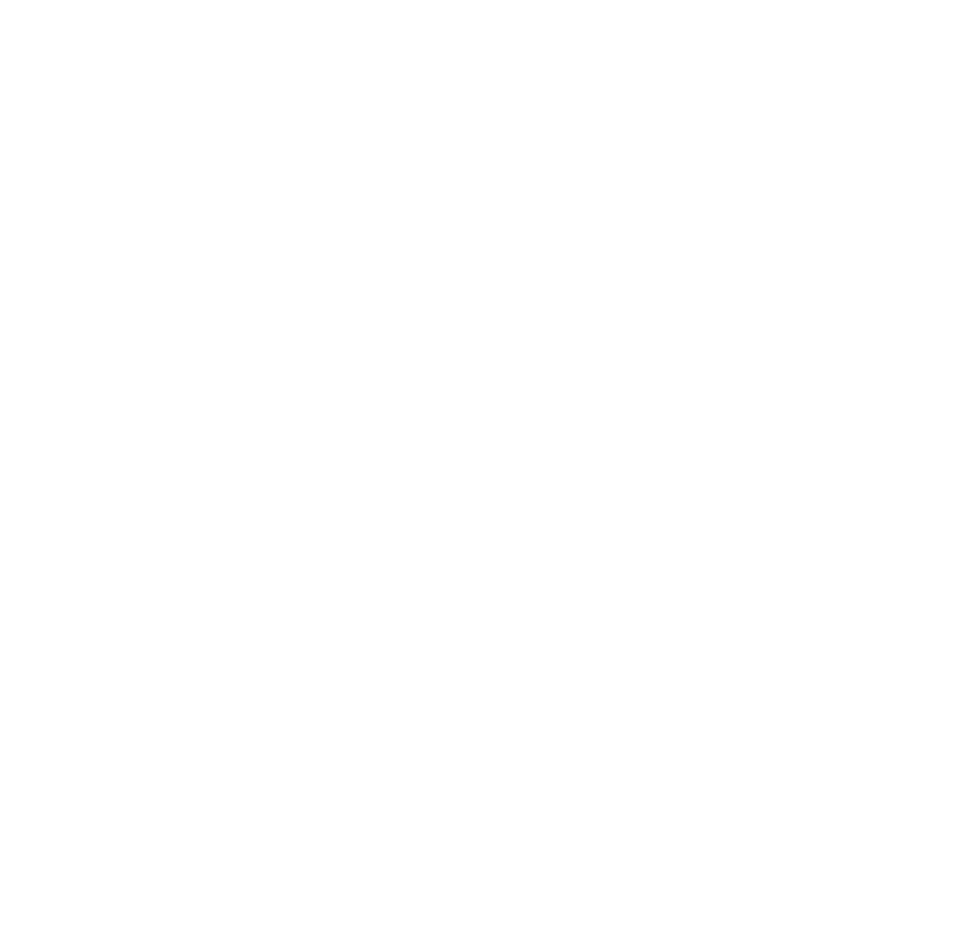
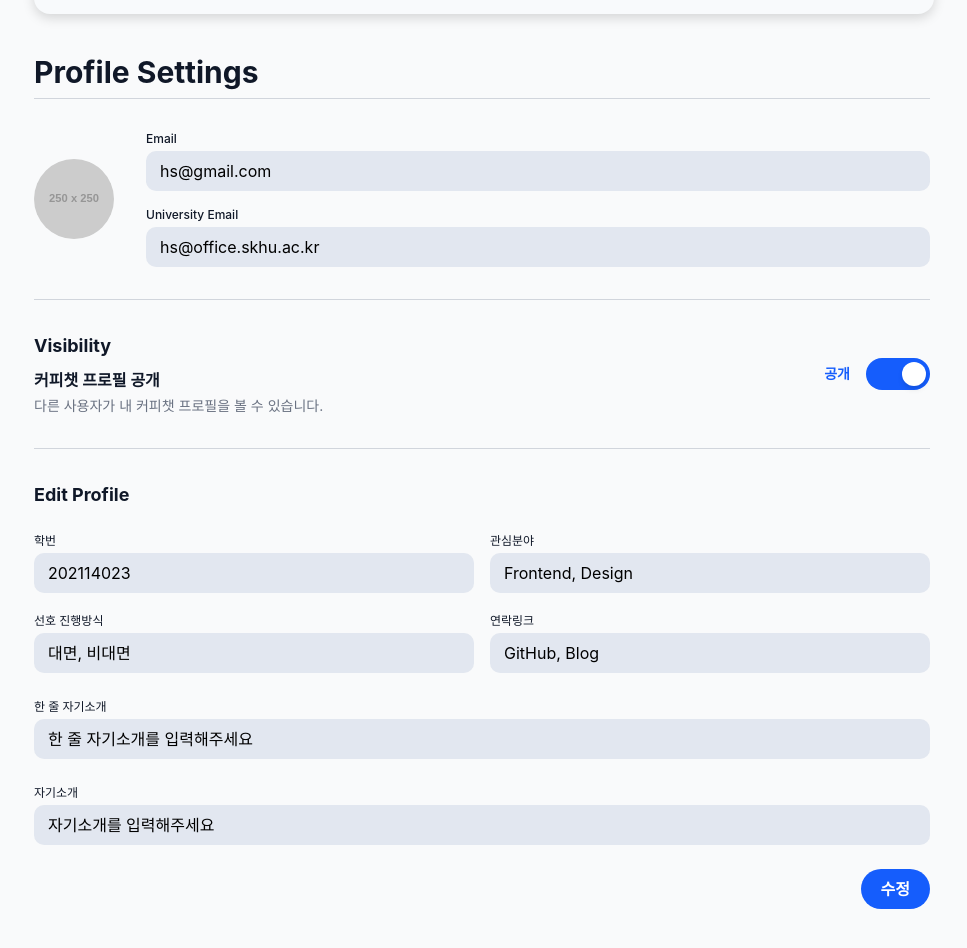
Before and after one commit to skhu-capstone/Capstone_Frontend, a React (Vite) app: page /my-page in a window 1280 px wide. Shown: the part 580-1528 px from the top of the page, without its empty margins (158-1125 px from the left). Before the commit the page ends 800 px from the top, so only its background shows below. Built offline with nearby package versions, Linux system fonts and the light colour scheme; no server answers.

Commit message:
Feat: 마이 페이지 UI 구현 (AI 사용) #15

```diff
--- a/src/pages/myPage/MyPage.jsx
+++ b/src/pages/myPage/MyPage.jsx
@@ -1,3 +1,233 @@
+import { useState } from "react";
+import MyPageCard from "../../components/card/MyPageCard";
+import InputLabel from "../../components/card/InputLabel";
+import EditInputLabel from "../../components/card/EditInputLabel";
+
 export default function MyPage() {
-  return <div>마이 페이지</div>;
+  const [isEditing, setIsEditing] = useState(false);
+  const [isVisible, setIsVisible] = useState(true);
+
+  const user = {
+    name: "윤현승",
+    email: "hs@gmail.com",
+    schoolEmail: "hs@office.skhu.ac.kr",
+    clubName: "멋쟁이사자처럼",
+    role: "PRESIDENT",
+    image: "https://placehold.co/250x250",
+  };
+
+  const [profile, setProfile] = useState({
+    studentId: "202114023",
+    interest: "Frontend, Design",
+    preferredMethod: "대면, 비대면",
+    link: "GitHub, Blog",
+    shortIntro: "한 줄 자기소개를 입력해주세요",
+    intro: "자기소개를 입력해주세요",
+  });
+
+  const [tempProfile, setTempProfile] = useState(profile);
+
+  const handleChange = (field, value) => {
+    setTempProfile((prev) => ({
+      ...prev,
+      [field]: value,
+    }));
+  };
+
+  const handleEdit = () => {
+    setTempProfile(profile);
+    setIsEditing(true);
+  };
+
+  const handleCancel = () => {
+    setTempProfile(profile);
+    setIsEditing(false);
+  };
+
+  const handleSave = () => {
+    setProfile(tempProfile);
+    setIsEditing(false);
+  };
+
+  const handleToggleVisibility = () => {
+    setIsVisible((prev) => !prev);
+  };
+
+  return (
+    <main className="min-h-screen bg-gray-50 px-8 py-20">
+      <section className="mx-auto max-w-4xl">
+        <h1 className="mb-10 text-5xl font-bold text-gray-900">My Page</h1>
+
+        <MyPageCard
+          name={user.name}
+          email={user.email}
+          schoolEmail={user.schoolEmail}
+          clubName={user.clubName}
+          role={user.role}
+          image={user.image}
+        />
+
+        <section className="mt-10">
+          <h2 className="border-b border-gray-300 pb-2 text-3xl font-bold text-gray-900">
+            Profile Settings
+          </h2>
+
+          <div className="mt-8 border-b border-gray-300 pb-8">
+            <div className="flex items-center gap-8">
+              <img
+                src={user.image}
+                alt="프로필"
+                className="h-20 w-20 rounded-full object-cover"
+              />
+
+              <div className="flex flex-1 flex-col gap-4">
+                <InputLabel label="Email" value={user.email} />
+                <InputLabel label="University Email" value={user.schoolEmail} />
+              </div>
+            </div>
+          </div>
+
+          <div className="flex items-center justify-between border-b border-gray-300 py-8">
+            <div>
+              <h3 className="text-lg font-bold text-gray-900">Visibility</h3>
+
+              <p className="mt-2 font-semibold text-gray-900">
+                커피챗 프로필 공개
+              </p>
+
+              <p className="mt-1 text-sm text-gray-500">
+                {isVisible
+                  ? "다른 사용자가 내 커피챗 프로필을 볼 수 있습니다."
+                  : "현재 내 커피챗 프로필이 비공개 상태입니다."}
+              </p>
+            </div>
+
+            <div className="flex items-center gap-4">
+              <span
+                className={`text-sm font-semibold ${
+                  isVisible ? "text-blue-600" : "text-gray-500"
+                }`}
+              >
+                {isVisible ? "공개" : "비공개"}
+              </span>
+
+              <button
+                type="button"
+                onClick={handleToggleVisibility}
+                className={`relative h-8 w-16 rounded-full transition-all duration-300 ${
+                  isVisible ? "bg-blue-600" : "bg-gray-300"
+                }`}
+              >
+                <span
+                  className={`absolute top-1 h-6 w-6 rounded-full bg-white shadow-md transition-all duration-300 ${
+                    isVisible ? "left-9" : "left-1"
+                  }`}
+                />
+              </button>
+            </div>
+          </div>
+
+          <div className="mt-8">
+            <h3 className="mb-6 text-lg font-bold text-gray-900">
+              Edit Profile
+            </h3>
+
+            <div className="grid grid-cols-2 gap-x-4 gap-y-5">
+              {isEditing ? (
+                <>
+                  <EditInputLabel
+                    label="학번"
+                    value={tempProfile.studentId}
+                    onChange={(e) => handleChange("studentId", e.target.value)}
+                  />
+
+                  <EditInputLabel
+                    label="관심분야"
+                    value={tempProfile.interest}
+                    onChange={(e) => handleChange("interest", e.target.value)}
+                  />
+
+                  <EditInputLabel
+                    label="선호 진행방식"
+                    value={tempProfile.preferredMethod}
+                    onChange={(e) =>
+                      handleChange("preferredMethod", e.target.value)
+                    }
+                  />
+
+                  <EditInputLabel
+                    label="연락링크"
+                    value={tempProfile.link}
+                    onChange={(e) => handleChange("link", e.target.value)}
+                  />
+                </>
+              ) : (
+                <>
+                  <InputLabel label="학번" value={profile.studentId} />
+                  <InputLabel label="관심분야" value={profile.interest} />
+                  <InputLabel
+                    label="선호 진행방식"
+                    value={profile.preferredMethod}
+                  />
+                  <InputLabel label="연락링크" value={profile.link} />
+                </>
+              )}
+            </div>
+
+            <div className="mt-5">
+              {isEditing ? (
+                <EditInputLabel
+                  label="한 줄 자기소개"
+                  value={tempProfile.shortIntro}
+                  onChange={(e) => handleChange("shortIntro", e.target.value)}
+                />
+              ) : (
+                <InputLabel label="한 줄 자기소개" value={profile.shortIntro} />
+              )}
+            </div>
+
+            <div className="mt-5">
+              {isEditing ? (
+                <EditInputLabel
+                  label="자기소개"
+                  value={tempProfile.intro}
+                  onChange={(e) => handleChange("intro", e.target.value)}
+                  textarea
+                />
+              ) : (
+                <InputLabel label="자기소개" value={profile.intro} textarea />
+              )}
+            </div>
+
+            <div className="mt-6 flex justify-end gap-3">
+              {isEditing ? (
+                <>
+                  <button
+                    onClick={handleCancel}
+                    className="rounded-full bg-gray-400 px-5 py-2 font-semibold text-white"
+                  >
+                    취소
+                  </button>
+
+                  <button
+                    onClick={handleSave}
+                    className="rounded-full bg-blue-600 px-5 py-2 font-semibold text-white"
+                  >
+                    저장
+                  </button>
+                </>
+              ) : (
+                <button
+                  onClick={handleEdit}
+                  className="rounded-full bg-blue-600 px-5 py-2 font-semibold text-white"
+                >
+                  수정
+                </button>
+              )}
+            </div>
+          </div>
+        </section>
+      </section>
+    </main>
+  );
 }
```
